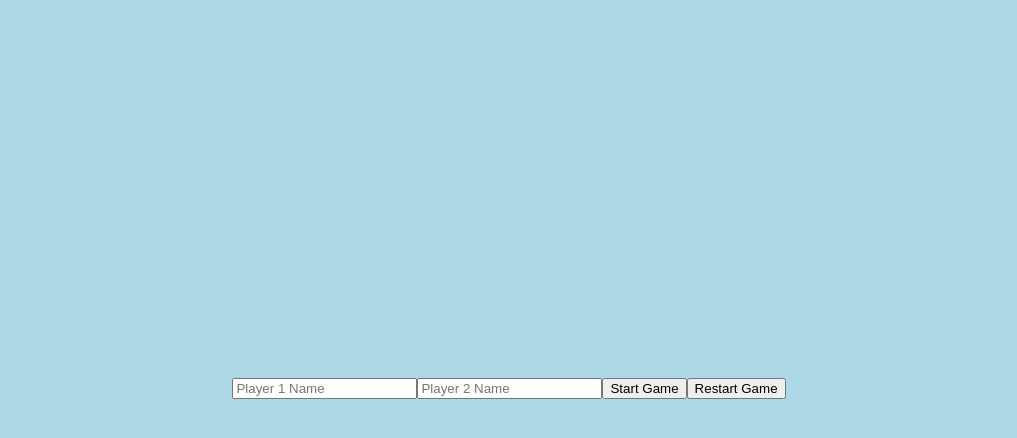
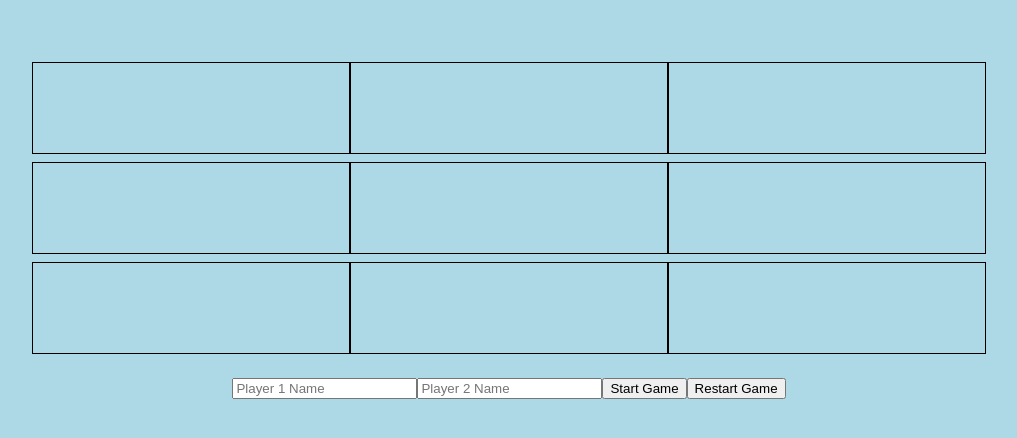
Before and after one commit to luka-danger/tic-tac-odin, a plain HTML site: page index.html in a window 1280 px wide. Both pictures are taken after a click on the button "Start Game". Shown: the part 162-600 px from the top of the page, without its empty margins (131-1148 px from the left). Drawn offline with Linux system fonts and the light colour scheme.

Commit message:
Rename .grid to .square

```diff
--- a/style.css
+++ b/style.css
@@ -31,7 +31,7 @@ h1 {
     margin-top: 20px;
 }
 
-.grid {
+.square {
     display: flex;
     flex-wrap: wrap;
     float: left;
```
